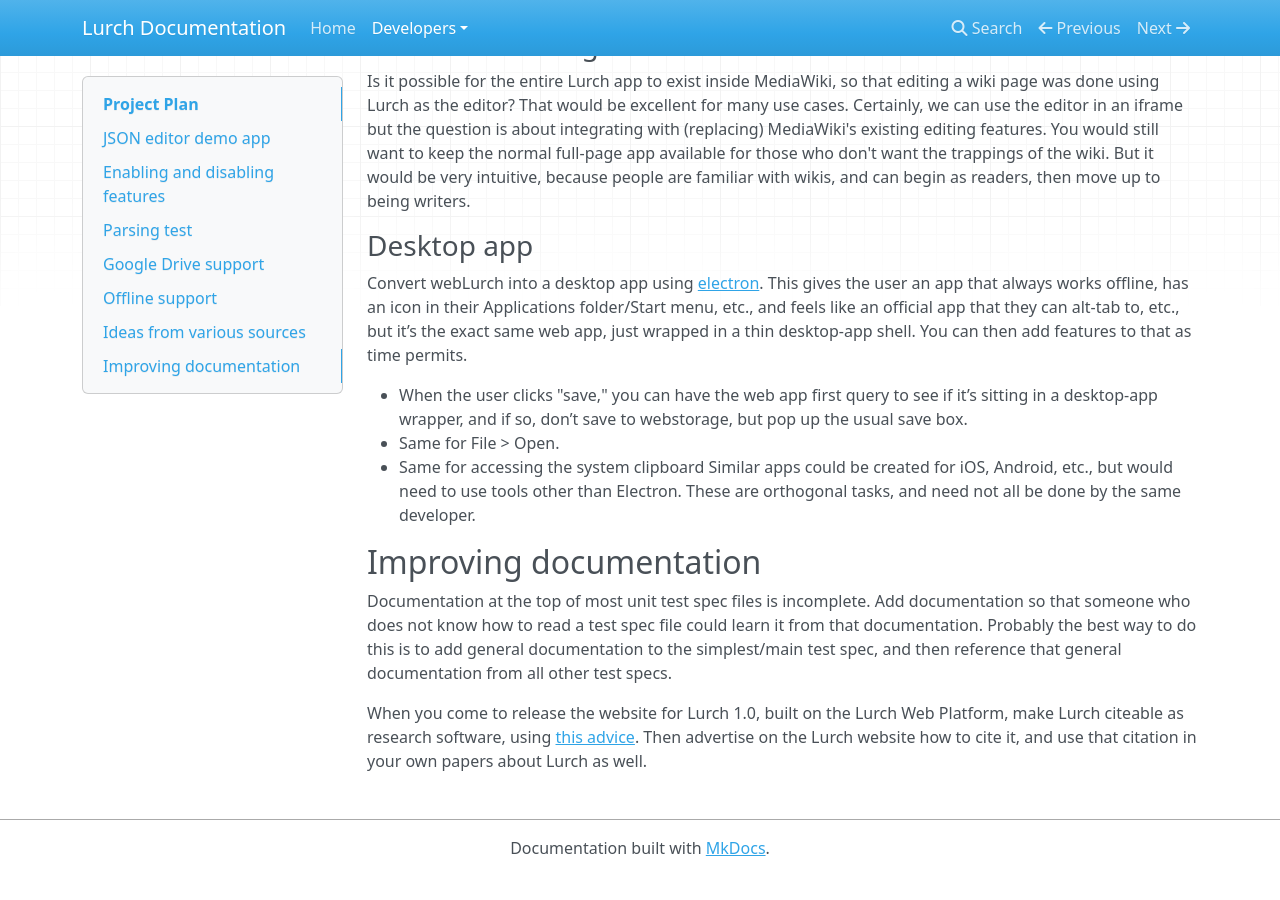
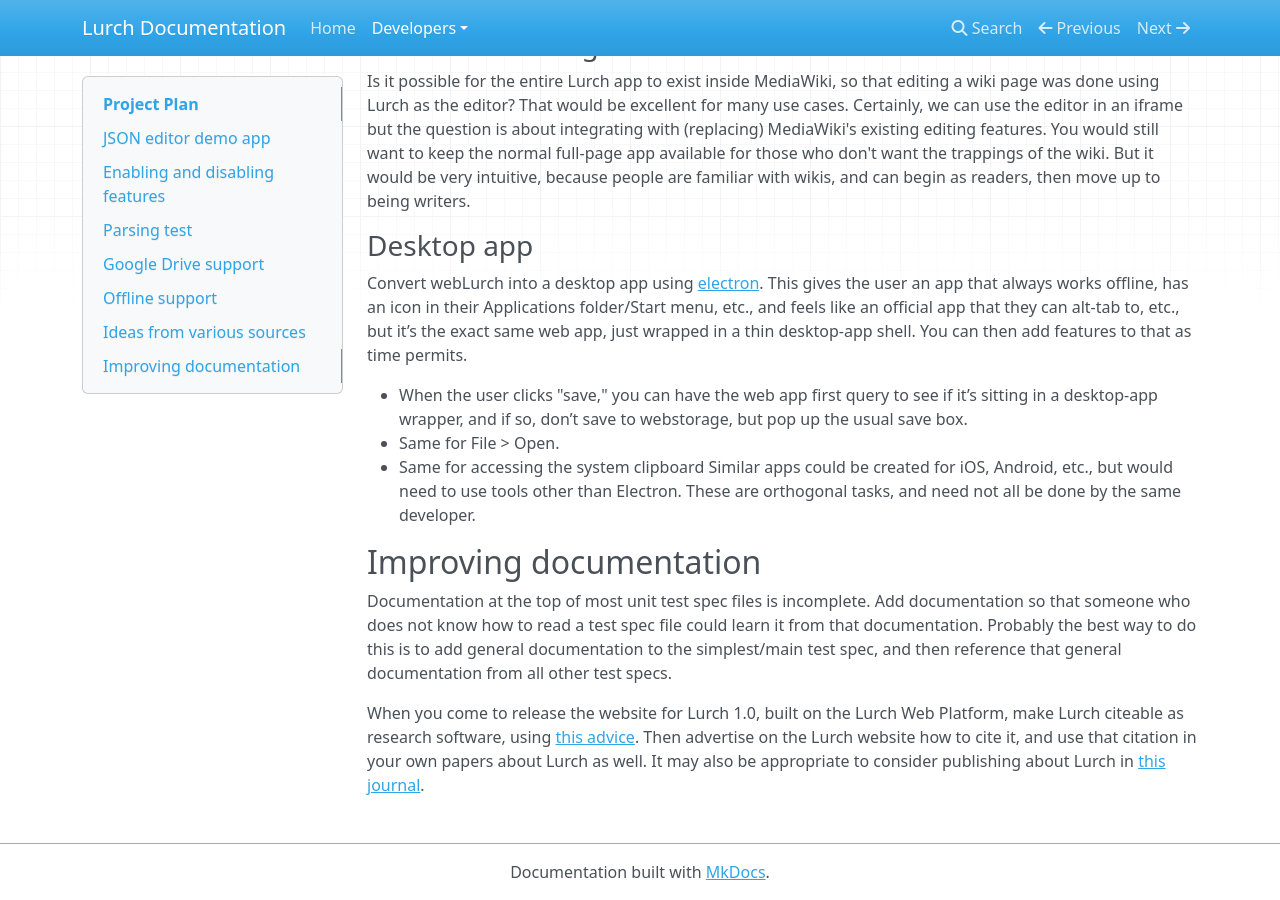
Before and after one commit to lurchmath/lurch-desktop-deprecated, an MkDocs documentation site: the page built from docs/plan.md, in a window 1280 px wide and 900 px high, scrolled down 5014 px. Built offline with MkDocs 1.6.1, drawn with Linux system fonts in a browser that asks for light colours; nearby versions of some CDN libraries; old or Windows-style settings are respelled for this version of MkDocs; before the commit the page ends 5890 px from its top, so only the background shows below that.

Commit message:
Extending comments in previous commit

```diff
--- a/docs/plan.md
+++ b/docs/plan.md
@@ -325,4 +325,5 @@ When you come to release the website for Lurch 1.0, built on the Lurch Web
 Platform, make Lurch citeable as research software, using
 [this advice](https://research-software.org/citation/).  Then advertise on
 the Lurch website how to cite it, and use that citation in your own papers
-about Lurch as well.
+about Lurch as well.  It may also be appropriate to consider publishing
+about Lurch in [this journal](https://openresearchsoftware.metajnl.com/).
```
Also changed, not shown: site/index.html, site/plan/index.html, site/search/search_index.json.
